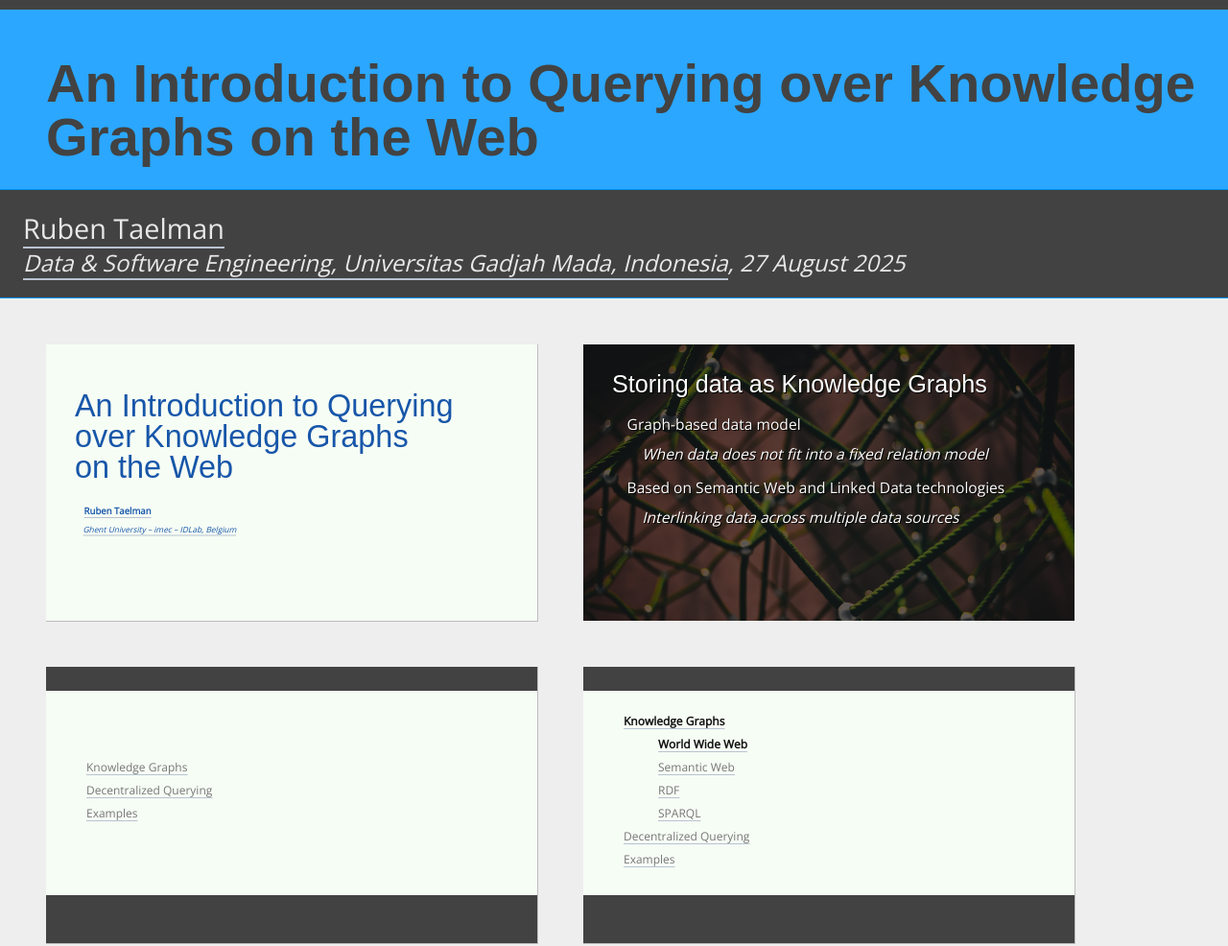
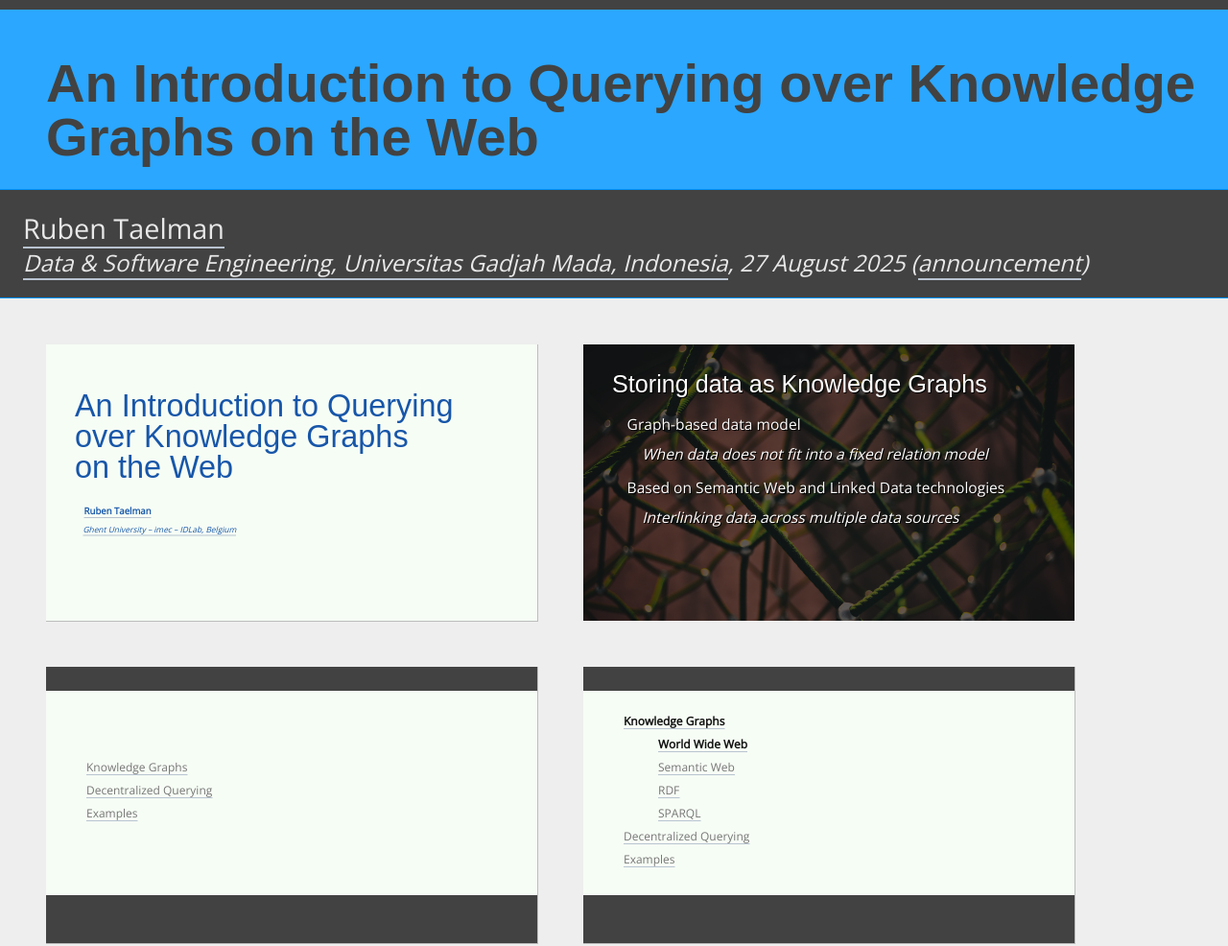
Before and after one commit to rubensworks/slides-2025-ugm-queryingkgs, a plain HTML site: page index.html in a window 1280 px wide. Shown: the top 986 px of the page at 96% size. Drawn offline with nearby package versions, Linux system fonts and the light colour scheme; a web font is replaced by a local one.

Commit message:
Deploying to gh-pages from  @ 597f501abb02a082a6b208850df6e1413683f5b4 🚀

```diff
--- a/index.html
+++ b/index.html
@@ -37,7 +37,7 @@
       <div class="captiondata">
         <p class="author" rel="schema:author"><a href="https://www.rubensworks.net/#me">Ruben Taelman</a></p>
         <p class="venue">
-          <a href="https://dcse.fmipa.ugm.ac.id/en/software-and-data-engineering-research-lab/">Data &amp; Software Engineering, Universitas Gadjah Mada, Indonesia</a>, <span rel="schema:datePublished">27 August 2025</span></a>
+          <a href="https://dcse.fmipa.ugm.ac.id/en/software-and-data-engineering-research-lab/">Data &amp; Software Engineering, Universitas Gadjah Mada, Indonesia</a>, <span rel="schema:datePublished">27 August 2025</span></a> (<a href="https://www.instagram.com/p/DNo79TEpy4G/">announcement</a>)
         </p>
       </div>
     </header>
```
